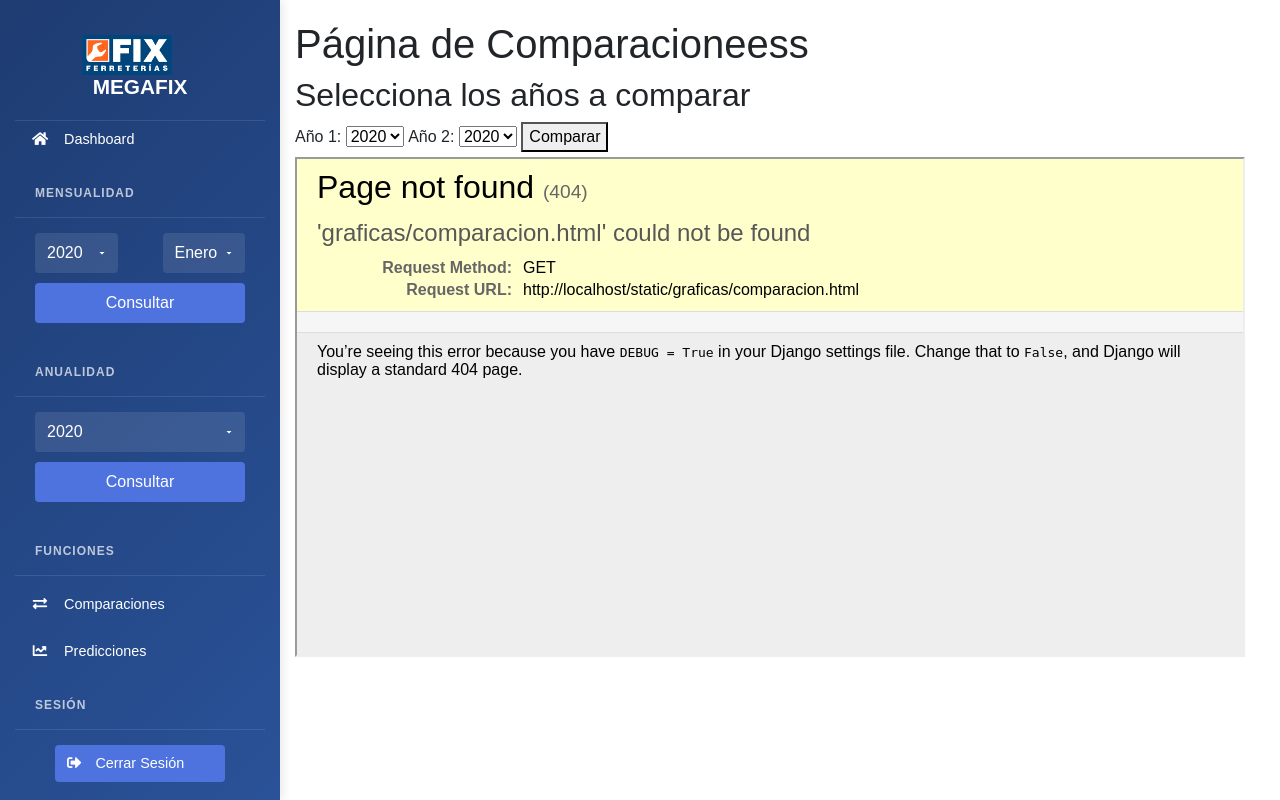
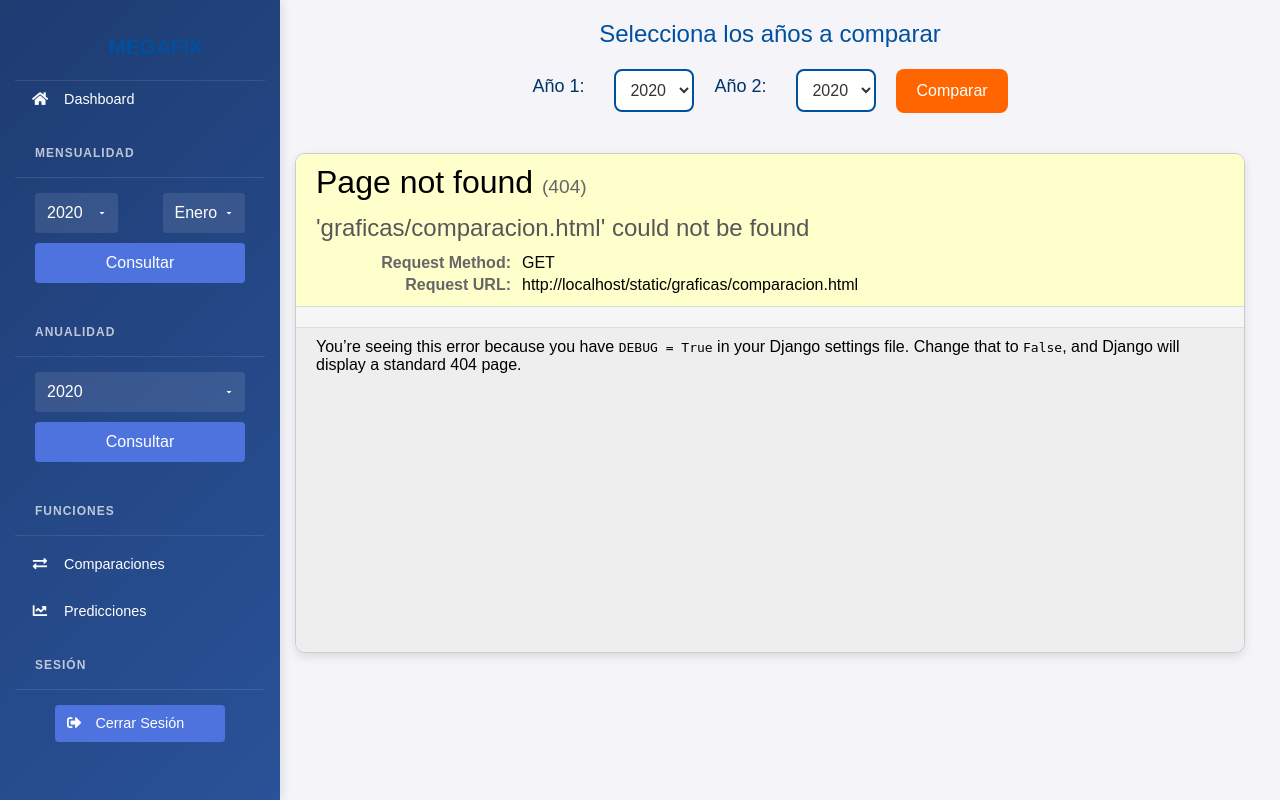
Before and after one commit to Leyvv/MegaFix, a Django app: template dash/templates/dash/comparaciones.html in a window 1280 px wide. Run offline with Django 5.2, Linux system fonts and the light colour scheme; the template is opened without the code that fills it, so the values that code supplies are empty; some libraries are stand-ins or nearby versions.

Commit message:
trabajo completo

```diff
--- a/dash/templates/dash/base.html
+++ b/dash/templates/dash/base.html
@@ -133,7 +133,7 @@
 
   <div class="sidebar">
     <h2>
-      <img src="../../../dash/static/img/fixlogo.png" alt="" style="height: 40px; width: auto; vertical-align: middle; margin-right: 20px;">
+      <img src="#" alt="" style="height: 40px; width: auto; vertical-align: middle; margin-right: 20px;">
       <i class="fas"></i> MEGAFIX
     </h2>
 
--- a/dash/templates/dash/comparaciones.html
+++ b/dash/templates/dash/comparaciones.html
@@ -12,7 +12,7 @@
           const year1 = document.getElementById("year1").value;
           const year2 = document.getElementById("year2").value;
 
-          fetch(`/comparar_ventas/?year1=${year1}&year2=${year2}`)
+          fetch(`/home/comparar_ventas/?year1=${year1}&year2=${year2}`)
             .then(response => {
               if (response.ok) {
                 // Actualiza el iframe con la nueva gráfica
@@ -22,15 +22,130 @@
               }
             });
         }
+
+        function actualizarGrafica() {
+          const year1 = document.getElementById("year1").value;
+          const year2 = document.getElementById("year2").value;
+
+          fetch(`/home/comparar_ventas/?year1=${year1}&year2=${year2}`)
+            .then(response => {
+              if (response.ok) {
+                // Actualiza el iframe con la nueva gráfica
+                document.getElementById("grafica").src = "/static/graficas/comparacion.html?timestamp=" + new Date().getTime();
+              } else {
+                response.json().then(data => {
+                  alert(data.error || "Error al generar la gráfica.");
+                });
+              }
+            })
+            .catch(error => {
+              alert("Error de conexión con el servidor.");
+            });
+        }
+
+        document.addEventListener("DOMContentLoaded", function() {
+          const year1 = document.getElementById("year1").value;
+          const year2 = document.getElementById("year2").value;
+
+          fetch(`/home/comparar_ventas/?year1=${year1}&year2=${year2}`)
+            .then(response => {
+              if (response.ok) {
+                // Actualiza el iframe con la nueva gráfica
+                document.getElementById("grafica").src = "/static/graficas/comparacion.html?timestamp=" + new Date().getTime();
+              } else {
+                alert("Error al generar la gráfica automáticamente.");
+              }
+            });
+        });
       </script>
+      <style>
+        /* General */
+        body {
+          font-family: 'Arial', sans-serif;
+          background-color: #f4f4f9;
+          color: #333;
+          margin: 0;
+          padding: 0;
+        }
 
+        h1 {
+          color: #003366;
+          font-size: 36px;
+          text-align: center;
+          margin-bottom: 30px;
+          font-weight: bold;
+          text-transform: uppercase;
+        }
+
+        h2 {
+          color: #00509e;
+          font-size: 24px;
+          text-align: center;
+          margin-bottom: 20px;
+        }
+
+        .form-container {
+          display: flex;
+          justify-content: center;
+          align-items: center;
+          gap: 20px;
+          margin-bottom: 20px;
+        }
+
+        label {
+          font-size: 18px;
+          color: #003366;
+          margin-right: 10px;
+        }
+
+        select {
+          padding: 10px;
+          border: 2px solid #00509e;
+          border-radius: 8px;
+          font-size: 16px;
+          background-color: #ffffff;
+          color: #333;
+          transition: box-shadow 0.3s;
+        }
+
+        select:focus {
+          outline: none;
+          box-shadow: 0 0 10px rgba(0, 80, 158, 0.5);
+        }
+
+        button {
+          padding: 10px 20px;
+          background-color: #ff6600;
+          color: #ffffff;
+          border: none;
+          border-radius: 8px;
+          font-size: 16px;
+          cursor: pointer;
+          transition: background-color 0.3s, transform 0.2s;
+        }
+
+        button:hover {
+          background-color: #e65c00;
+          transform: scale(1.05);
+        }
+
+        iframe {
+          border: 1px solid #ccc;
+          border-radius: 10px;
+          width: 100%;
+          height: 500px;
+          margin-top: 20px;
+          box-shadow: 0 4px 10px rgba(0, 0, 0, 0.1);
+        }
+      </style>
 </head>
 <body>
-    <h1>Página de Comparacioneess</h1>
+
 <h2>Selecciona los años a comparar</h2>
 
+<div class="form-container">
   <label for="year1">Año 1:</label>
-<select id="year1">
+  <select id="year1" onchange="actualizarGrafica()">
     <option value="2020">2020</option>
     <option value="2021">2021</option>
     <option value="2022">2022</option>
@@ -39,7 +154,7 @@
   </select>
 
   <label for="year2">Año 2:</label>
-<select id="year2">
+  <select id="year2" onchange="actualizarGrafica()">
     <option value="2020">2020</option>
     <option value="2021">2021</option>
     <option value="2022">2022</option>
@@ -48,9 +163,9 @@
   </select>
 
   <button onclick="comparar()">Comparar</button>
+</div>
 
-
-<iframe src="{% static 'graficas/comparacion.html' %}" width="100%" height="500px"></iframe>
+<iframe id="grafica" src="{% static 'graficas/comparacion.html' %}" width="100%" height="500px"></iframe>
 </body>
 </html>
 
--- a/dash/templates/dash/home.html
+++ b/dash/templates/dash/home.html
@@ -241,6 +241,7 @@
     </style>
 </head>
 <body>
+
     <div class="dashboard-header">
         <h1 class="dashboard-title">Dashboard de Ventas</h1>
         <div class="year-selector">
@@ -279,10 +280,12 @@
     <!-- Main Content -->
     <div class="dashboard-grid">
         <!-- Graph Section -->
+
         <div class="graph-card">
             <div class="graph-header">
                 <i class="fas fa-chart-bar"></i>
                 <span id="graph-title">Ventas Mensuales 2023</span>
+
             </div>
             <div class="graph-container">
                 <canvas id="salesChart"></canvas>
--- a/dash/urls.py
+++ b/dash/urls.py
@@ -21,6 +21,7 @@
  path('comparar_ventas/', views.comparar_ventas, name='comparar_ventas'),
     path('comparacion/', views.ver_comparacion, name='ver_comparacion'),
     path('ver_comparacion_anual/', views.ver_comparacion_anual, name='ver_comparacion_anual'),
+
     path('datosEnero-Diciembre 2020-2024/<int:anio>/<str:mes>.html',
          views.ver_datos_mes,
          name='ver_datos_mes'),
```
Also changed, not shown: dash/templates/Graficas/comp.py (+5 -2 lines), dash/templates/dash/base2.html (+26 -36 lines), dash/views.py (+50 -0 lines), login/views.py (+24 -8 lines), db.sqlite3. Lines whose indentation alone changed are shown as unchanged.
